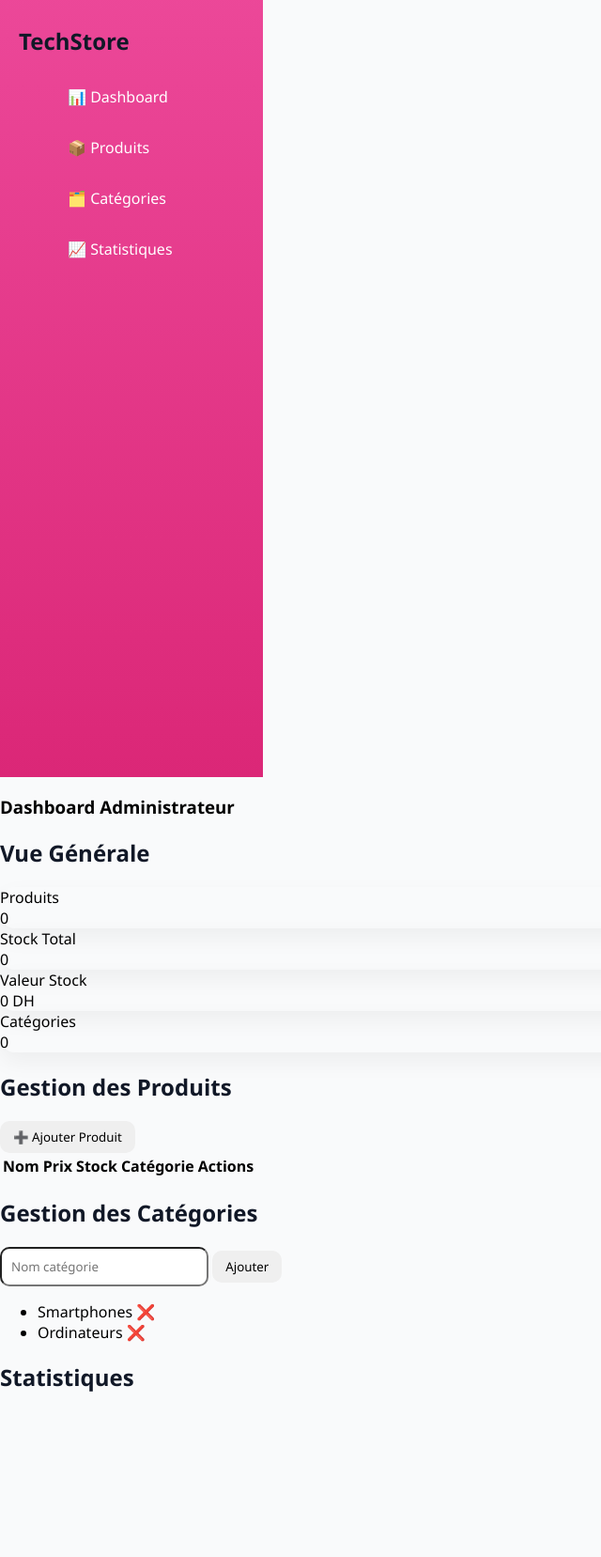
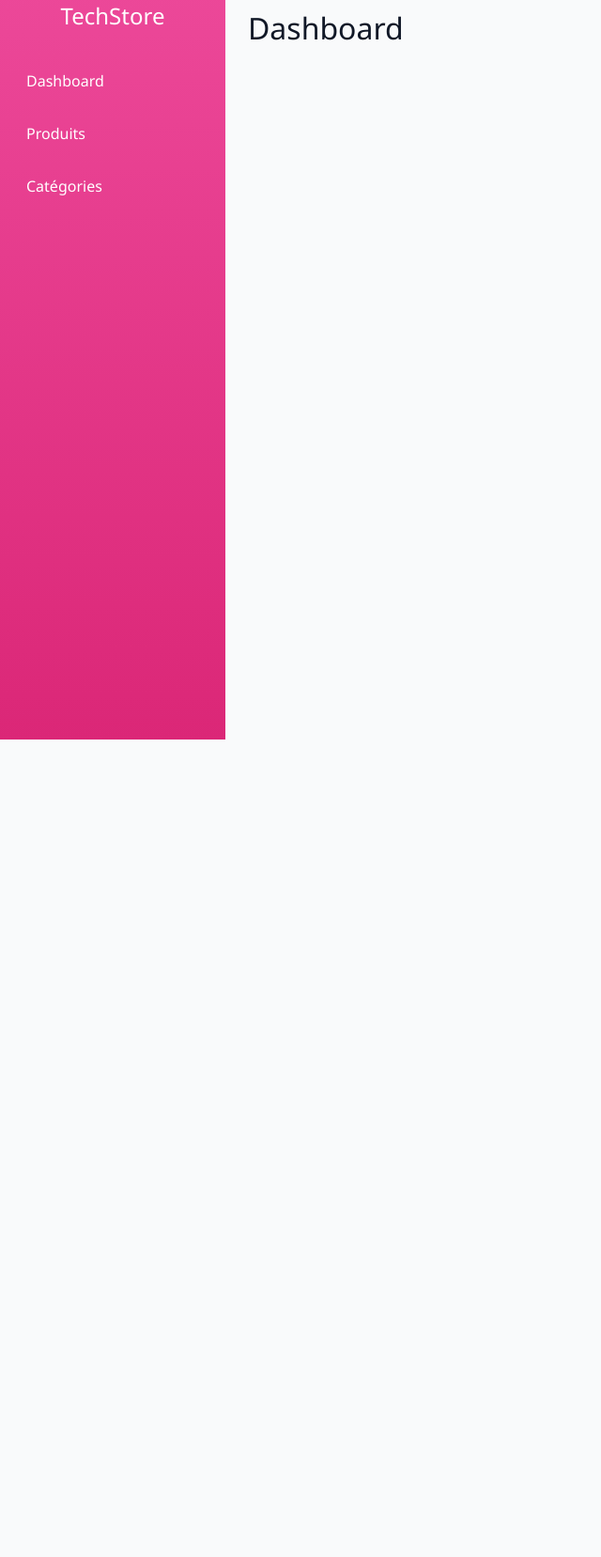
Before and after one commit to raihanembt/projet-js, a plain HTML site: page index.html in a window 1280 px wide. Shown: the part 13-1670 px from the top of the page at 94% size, without its empty margins (0-640 px from the left). After the commit the page ends 800 px from the top, so only its background shows below. Drawn offline with nearby package versions, Linux system fonts and the light colour scheme.

Commit message:
changement de index

```diff
--- a/index.html
+++ b/index.html
@@ -2,88 +2,97 @@
 <html lang="fr">
 <head>
   <meta charset="UTF-8">
-    <title>TechStore Dashboard</title>
+  <title>TechStore</title>
+
+  <link rel="stylesheet" href="https://cdn.jsdelivr.net/npm/bootstrap@5.3.2/dist/css/bootstrap.min.css">
+  <script src="https://cdn.jsdelivr.net/npm/chart.js"></script>
   <link rel="stylesheet" href="css/style.css">
 </head>
 <body>
 
-<div class="container">
-
+<div class="d-flex">
   <!-- SIDEBAR -->
-    <aside class="sidebar">
-        <h2 class="logo">TechStore</h2>
-        <ul class="menu">
-            <li onclick="showSection('dashboard')">📊 Dashboard</li>
-            <li onclick="showSection('products')">📦 Produits</li>
-            <li onclick="showSection('categories')">🗂️ Catégories</li>
-            <li onclick="showSection('stats')">📈 Statistiques</li>
+  <aside class="sidebar bg-dark p-3">
+    <h4 class="text-white text-center">TechStore</h4>
+    <ul class="list-unstyled">
+      <li class="text-white mb-2" style="cursor:pointer;" onclick="showSection('dashboard')">Dashboard</li>
+      <li class="text-white mb-2" style="cursor:pointer;" onclick="showSection('products')">Produits</li>
+      <li class="text-white mb-2" style="cursor:pointer;" onclick="showSection('categories')">Catégories</li>
     </ul>
   </aside>
 
   <!-- MAIN CONTENT -->
-    <main class="main">
-
-        <!-- NAVBAR -->
-        <header class="navbar">
-            <h3>Dashboard Administrateur</h3>
-        </header>
+  <main class="flex-fill p-4">
 
     <!-- DASHBOARD -->
-        <section id="dashboard" class="section active">
-            <h2>Vue Générale</h2>
-            <div class="cards">
-                <div class="card">Produits<br><span id="totalProducts">0</span></div>
-                <div class="card">Stock Total<br><span id="totalStock">0</span></div>
-                <div class="card">Valeur Stock<br><span id="totalValue">0 DH</span></div>
-                <div class="card">Catégories<br><span id="totalCategories">0</span></div>
-            </div>
+    <section id="dashboard" class="app-section">
+      <h2>Dashboard</h2>
+      <div class="row mb-3" id="kpi-container"></div>
+      <canvas id="productsChart"></canvas>
     </section>
 
     <!-- PRODUITS -->
-        <section id="products" class="section">
-            <h2>Gestion des Produits</h2>
+    <section id="products" class="app-section d-none">
+      <h2>Produits</h2>
 
-            <button class="btn">➕ Ajouter Produit</button>
+      <form id="productForm" class="row g-2 mb-3">
+        <input type="hidden" id="productId">
 
-            <table>
+        <div class="col">
+          <input id="name" class="form-control" placeholder="Nom" required>
+        </div>
+
+        <div class="col">
+          <input id="price" type="number" class="form-control" placeholder="Prix" required>
+        </div>
+
+        <div class="col">
+          <select id="productCategory" class="form-control">
+            <option value="">-- Choisir catégorie --</option>
+          </select>
+        </div>
+
+        <div class="col">
+          <button class="btn btn-primary">Enregistrer</button>
+        </div>
+      </form>
+
+      <table class="table">
         <thead>
           <tr>
             <th>Nom</th>
             <th>Prix</th>
-                        <th>Stock</th>
             <th>Catégorie</th>
             <th>Actions</th>
           </tr>
         </thead>
-                <tbody id="productTable">
-                    <!-- Produits injectés par JS -->
-                </tbody>
+        <tbody id="productList"></tbody>
       </table>
     </section>
 
     <!-- CATEGORIES -->
-        <section id="categories" class="section">
-            <h2>Gestion des Catégories</h2>
+    <section id="categories" class="app-section d-none">
+      <h2>Catégories</h2>
 
-            <input type="text" placeholder="Nom catégorie">
-            <button class="btn">Ajouter</button>
+      <input type="hidden" id="categoryId">
+      <div class="d-flex gap-2 mb-3">
+        <input id="categoryName" class="form-control" placeholder="Nom catégorie">
+        <button type="button" onclick="saveCategory()" class="btn btn-primary">Enregistrer</button>
+      </div>
 
-            <ul class="list">
-                <li>Smartphones ❌</li>
-                <li>Ordinateurs ❌</li>
-            </ul>
-        </section>
-
-        <!-- STATS -->
-        <section id="stats" class="section">
-            <h2>Statistiques</h2>
-            <canvas id="chart"></canvas>
+      <ul id="categoryList" class="list-group"></ul>
     </section>
 
   </main>
-
 </div>
 
+<!-- SCRIPTS -->
+<script src="js/storage.js"></script>
+<script src="js/categories.js"></script>
+<script src="js/products.js"></script>
+<script src="js/dashboard.js"></script>
+<script src="js/api.js"></script>
 <script src="js/app.js"></script>
+
 </body>
 </html>
```
Lines whose indentation alone changed are shown as unchanged.
